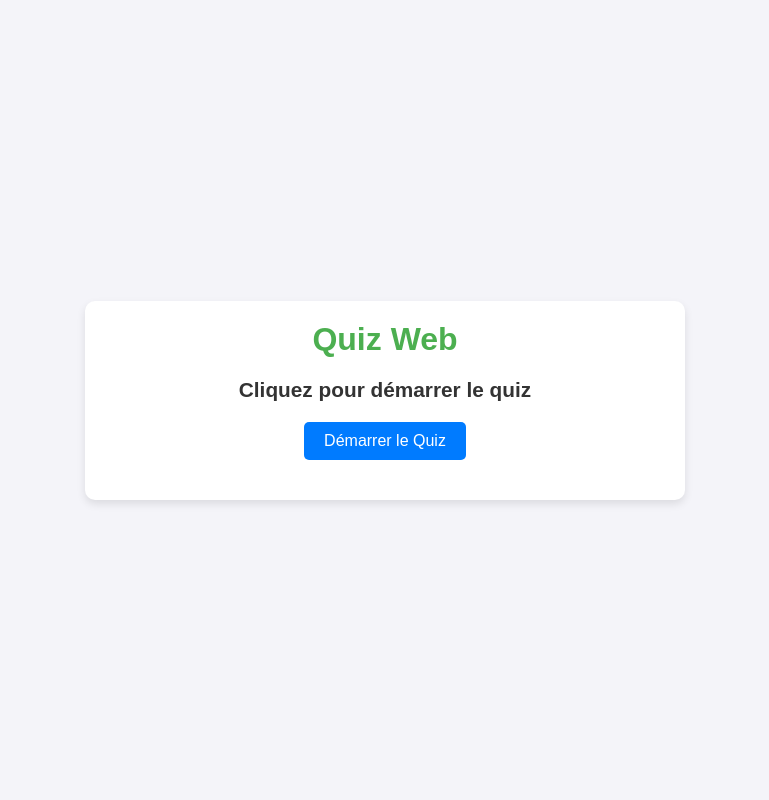
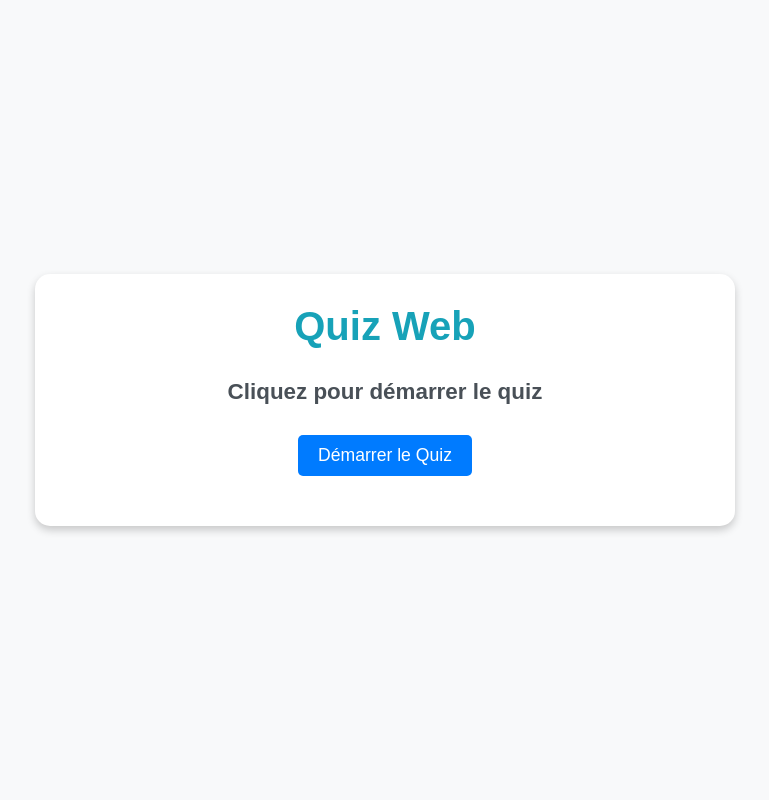
Before and after one commit to Mohamed-Akaaouch/SAE-302, a Flask app: page / in a window 1280 px wide. Shown: the whole page, without its empty margins (255-1024 px from the left). Run offline with Flask 3, Linux system fonts and the light colour scheme.

Commit message:
Amélioration Interface Utilisateur

```diff
--- a/static/styles.css
+++ b/static/styles.css
@@ -8,12 +8,12 @@
 /* Corps de la page */
 body {
     font-family: 'Arial', sans-serif;
-    background-color: #f4f4f9;
+    background-color: #f8f9fa;
     color: #333;
     display: flex;
     justify-content: center;
     align-items: center;
-    height: 100vh;
+    min-height: 100vh;
     margin: 0;
 }
 
@@ -21,70 +21,103 @@ body {
 .container {
     background: #ffffff;
     width: 90%;
-    max-width: 600px;
-    box-shadow: 0 4px 8px rgba(0, 0, 0, 0.1);
-    border-radius: 10px;
-    padding: 20px;
+    max-width: 700px;
+    box-shadow: 0 4px 8px rgba(0, 0, 0, 0.2);
+    border-radius: 15px;
+    padding: 30px;
     text-align: center;
 }
 
 /* Titre principal */
 h1 {
-    font-size: 2rem;
-    color: #4CAF50;
-    margin-bottom: 20px;
+    font-size: 2.5rem;
+    color: #17a2b8;
+    margin-bottom: 30px;
 }
 
 /* Question */
 #question {
-    font-size: 1.3rem;
+    font-size: 1.4rem;
     margin-bottom: 20px;
+    color: #495057;
 }
 
 /* Options des réponses */
 .option-btn {
     display: block;
     width: 100%;
-    padding: 10px;
+    padding: 12px;
     margin: 10px 0;
     border: none;
     border-radius: 5px;
-    background-color: #4CAF50;
+    background-color: #28a745;
     color: #fff;
-    font-size: 1rem;
+    font-size: 1.1rem;
     cursor: pointer;
     transition: background-color 0.3s ease;
 }
 
 .option-btn:hover {
-    background-color: #45a049;
+    background-color: #218838;
 }
 
 /* Timer */
 #timer {
-    font-size: 1.2rem;
-    color: #e74c3c;
-    margin: 10px 0;
+    font-size: 1.3rem;
+    color: #dc3545;
+    margin: 15px 0;
+    font-weight: bold;
 }
 
-/* Bouton démarrer */
-.start-btn {
+/* Bouton démarrer et général */
+.start-btn, .restart-btn {
     padding: 10px 20px;
-    font-size: 1rem;
-    background-color: #007BFF;
+    font-size: 1.1rem;
+    background-color: #007bff;
     color: #fff;
     border: none;
     border-radius: 5px;
     cursor: pointer;
     transition: background-color 0.3s ease;
+    margin-top: 10px;
 }
 
-.start-btn:hover {
+.start-btn:hover, .restart-btn:hover {
     background-color: #0056b3;
 }
 
 /* Résultat final */
 #result {
-    font-size: 1.2rem;
+    font-size: 1.3rem;
     margin-top: 20px;
+    font-weight: bold;
+    color: #28a745;
 }
+
+/* Tableau des scores */
+#score-table {
+    margin-top: 30px;
+    width: 100%;
+    border-collapse: collapse;
+}
+
+#score-table th,
+#score-table td {
+    padding: 12px;
+    text-align: center;
+    border: 1px solid #dee2e6;
+}
+
+#score-table th {
+    background-color: #17a2b8;
+    color: #fff;
+    font-weight: bold;
+}
+
+#score-table tr:nth-child(even) {
+    background-color: #f8f9fa;
+}
+
+#score-table tr:hover {
+    background-color: #e9ecef;
+}
```
